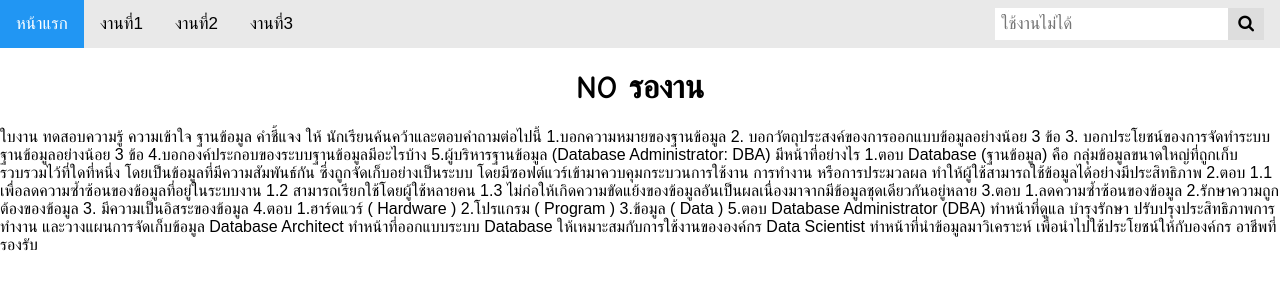
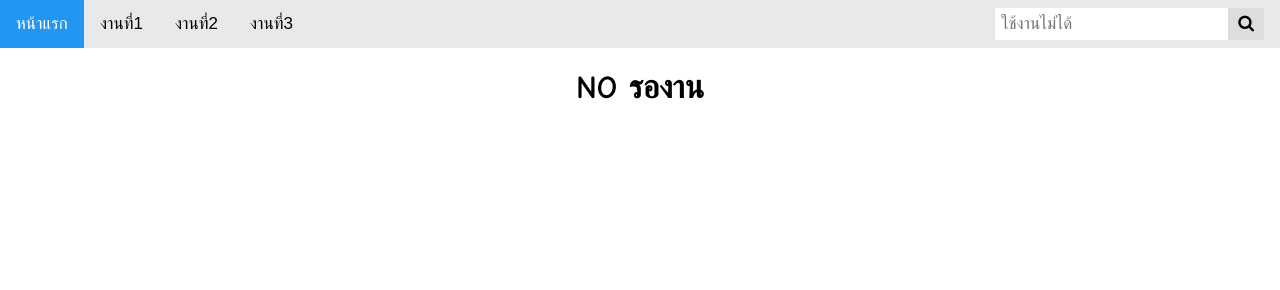
Before and after one commit to qqaz1412/pak999, a plain HTML site: page panupong3.html in a window 1280 px wide. Drawn offline with Linux system fonts and the light colour scheme.

Commit message:
Update panupong3.html

```diff
--- a/panupong3.html
+++ b/panupong3.html
@@ -103,34 +103,6 @@ body {
 
 
       <h1 align ="center"> <font face ="Comic Sans MS">NO รองาน</font> </h1>
-    <p>ใบงาน ทดสอบความรู้ ความเข้าใจ ฐานข้อมูล
-คำชี้แจง ให้ นักเรียนค้นคว้าและตอบคำถามต่อไปนี้
-1.บอกความหมายของฐานข้อมูล
-2. บอกวัตถุประสงค์ของการออกแบบข้อมูลอย่างน้อย 3 ข้อ
-3. บอกประโยชน์ของการจัดทำระบบฐานข้อมูลอย่างน้อย 3 ข้อ
-4.บอกองค์ประกอบของระบบฐานข้อมูลมีอะไรบ้าง
-5.ผู้บริหารฐานข้อมูล (Database Administrator: DBA) มีหน้าที่อย่างไร
-
-
-
-
-1.ตอบ Database (ฐานข้อมูล) คือ กลุ่มข้อมูลขนาดใหญ่ที่ถูกเก็บรวบรวมไว้ที่ใดที่หนึ่ง โดยเป็นข้อมูลที่มีความสัมพันธ์กัน ซึ่งถูกจัดเก็บอย่างเป็นระบบ โดยมีซอฟต์แวร์เข้ามาควบคุมกระบวนการใช้งาน การทำงาน หรือการประมวลผล ทำให้ผู้ใช้สามารถใช้ข้อมูลได้อย่างมีประสิทธิภาพ
-2.ตอบ  1.1 เพื่อลดความซ้ำซ้อนของข้อมูลที่อยู่ในระบบงาน
-          1.2 สามารถเรียกใช้โดยผู้ใช้หลายคน
-          1.3 ไม่ก่อให้เกิดความขัดแย้งของข้อมูลอันเป็นผลเนื่องมาจากมีข้อมูลชุดเดียวกันอยู่หลาย
-
-
-3.ตอบ  1.ลดความซ้ำซ้อนของข้อมูล
-          2.รักษาความถูกต้องของข้อมูล
-          3. มีความเป็นอิสระของข้อมูล
-
-4.ตอบ  1.ฮาร์ดแวร์  (  Hardware  )
-           2.โปรแกรม  (  Program  )
-           3.ข้อมูล  (  Data  )
-
-5.ตอบ Database Administrator (DBA) ทำหน้าที่ดูแล บำรุงรักษา ปรับปรุงประสิทธิภาพการทำงาน และวางแผนการจัดเก็บข้อมูล Database Architect ทำหน้าที่ออกแบบระบบ Database ให้เหมาะสมกับการใช้งานขององค์กร Data Scientist ทำหน้าที่นำข้อมูลมาวิเคราะห์ เพื่อนำไปใช้ประโยชน์ให้กับองค์กร อาชีพที่รองรับ</p>
-
-
 
 </body>
 </html>
```
